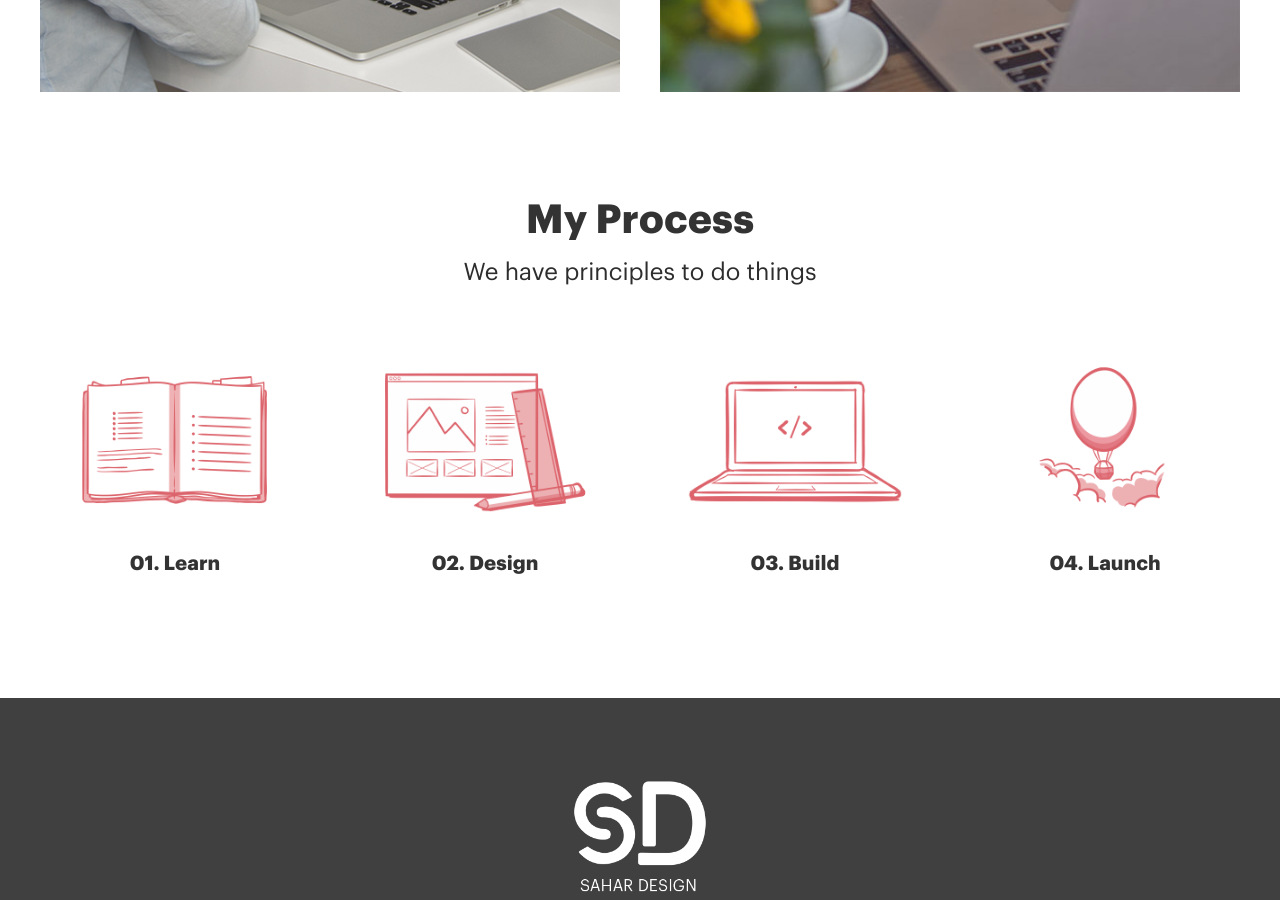
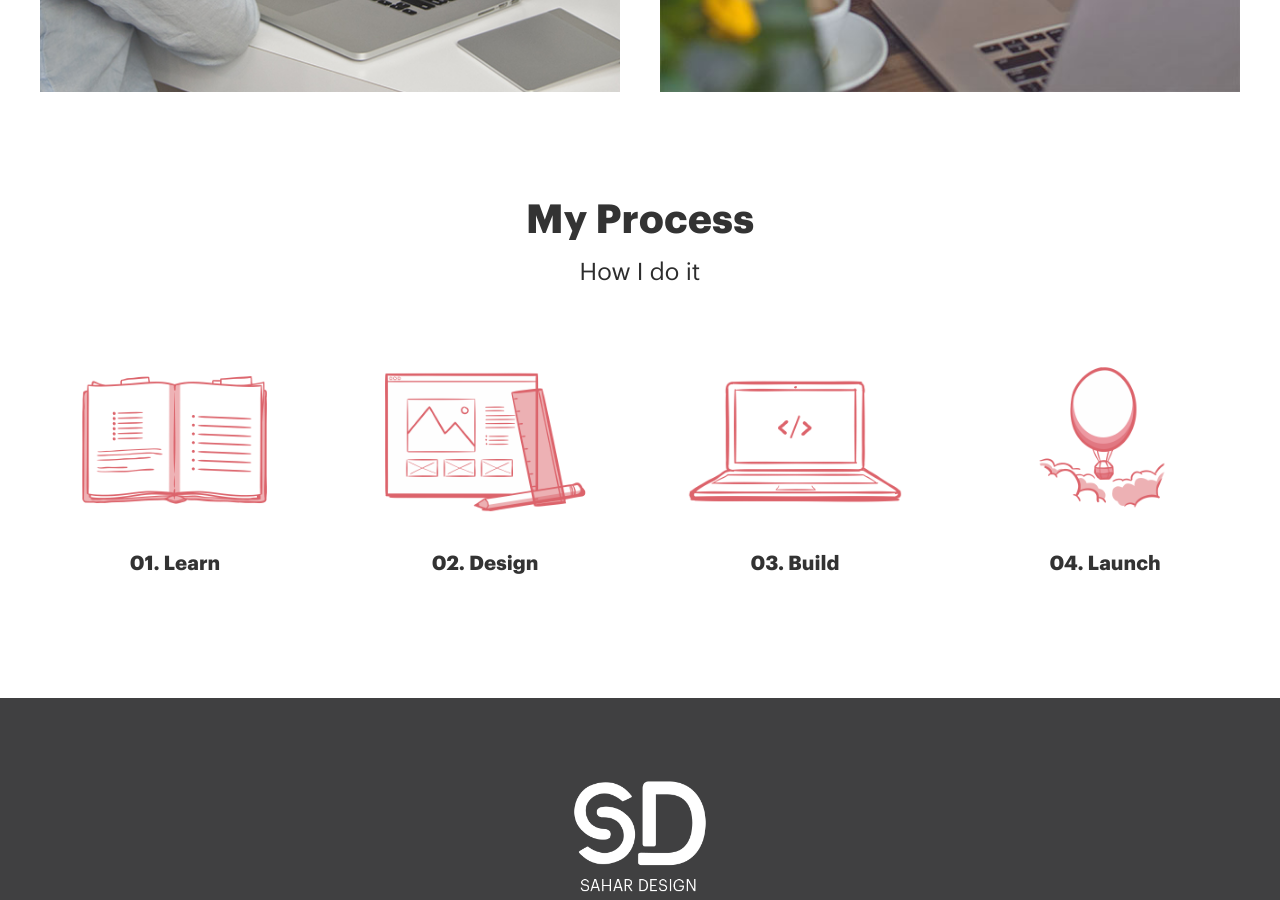
Before and after one commit to saharmh/sahardesign, a Jekyll site: the page built from services/index.html, in a window 1280 px wide and 900 px high, scrolled down 1443 px. Built offline with Jekyll 4.4.1, drawn with Linux system fonts in a browser that asks for light colours.

Commit message:
minor changes

```diff
--- a/about/index.html
+++ b/about/index.html
@@ -25,7 +25,7 @@ testimonials_left:
   avatar: /images/author-james.jpg
 
 testimonials_right:
-- author: Christine Berka – Human Resources Manager
+- author: Christine Berka – HR Leader
   content: "I would call Sahar a frontier designer. She is a rare combination of wow-factor graphic design with wide and deep experience in UI/UX, and front-end development for multiple mobile platforms and the web. She is keen to learn anything she doesn’t know and then masters it. She leads with integrity, grace, humility and is deeply respected by her team."
   avatar: /images/author-christine.jpg
 - author: Danny Wood - Product Manager, Strutta
--- a/services/index.html
+++ b/services/index.html
@@ -69,7 +69,7 @@ approach:
       <div class="row">
         <div class="medium-10 medium-centered columns">
           <h2>My Process</h2>
-          <p>We have principles to do things</p>
+          <p>How I do it</p>
         </div>
       </div>
     </div>
```
Also changed, not shown: images/sahar-hosseini2.jpg.
